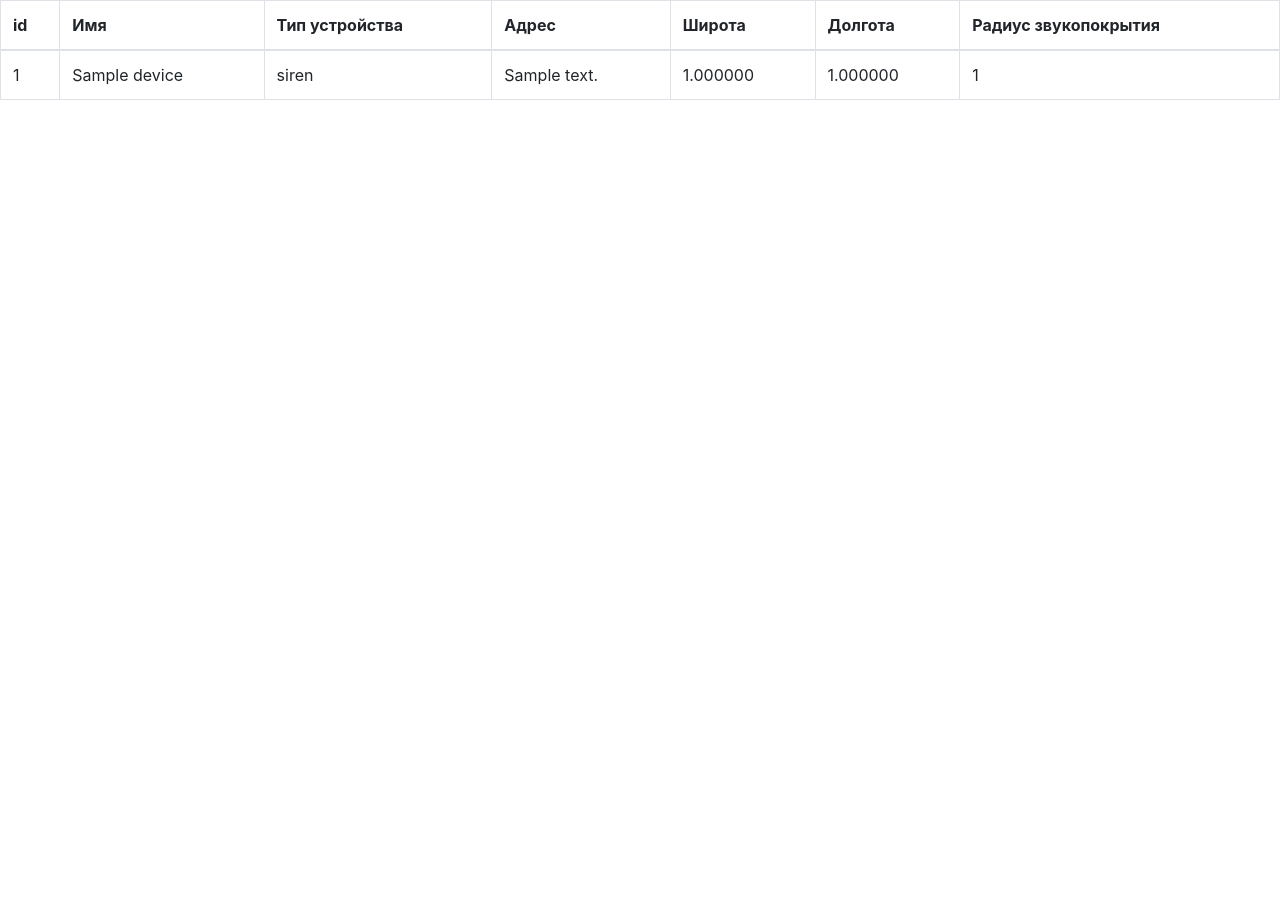
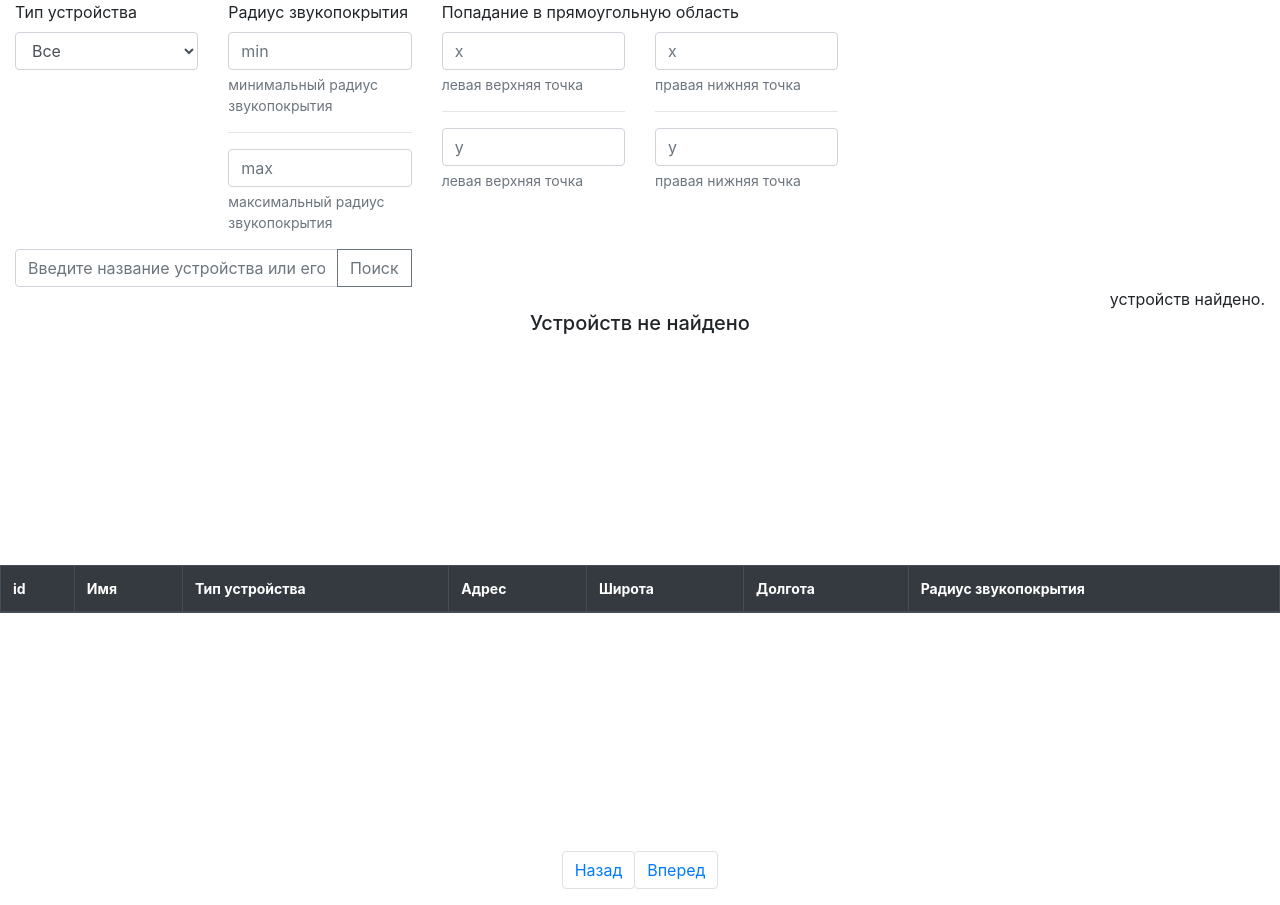
Before and after one commit to YaroLuck/InfoDevTestProject, a Django app: page /generate/ in a window 1280 px wide. Before the commit the page ends 100 px from the top, so only its background shows below. Run offline with Django 3.2, Linux system fonts and the light colour scheme; tables that the repository leaves empty hold one stand-in row (values such as "Sample post"); lists and menus that the app fills with data are empty; some libraries are stand-ins or nearby versions.

Commit message:
(fix) подправил js скрипт, ввел django-фильтры. Работают типы устройств, мин и макс радиус, пагинация.

```diff
--- a/alarm_device/templates/alarm_device/home.html
+++ b/alarm_device/templates/alarm_device/home.html
@@ -1,51 +1,114 @@
 {% extends "alarm_device/base.html" %}
 {% load static %}
+{% block style %}
+    <style type="text/css">
+    .properties_table{
+    min-height: 540px;
+    font-size: 14px;
+    }
+    </style>
+{% endblock %}
 {% block content %}
-<table class="table table-bordered">
-  <thead>
+    <section class="site_filter">
+        <div class="container-fluid">
+            <div class="row justify-content-left">
+                <div class="col-sm-2 col-2">
+                    <div class="form-group justify-content-center">
+                        <label for="device_types">Тип устройства</label>
+                        <select class="form-control" id="device_types">
+                            <option value="all">Все</option>
+                            <option value="siren">Сирена</option>
+                            <option value="speaker">Громкоговоритель</option>
+                        </select>
+                    </div>
+                </div>
+                <div class="col-sm-2 col-2">
+                    <div class="form-group">
+                        <label>Радиус звукопокрытия</label>
+                        <input type="number" class="form-control" id="min_radius" placeholder="min" data-toggle="tooltip" data-placement="top" title="Минимальный радиус">
+                        <small class="form-text text-muted">минимальный радиус звукопокрытия</small>
+                        <hr>
+                        <input type="number" class="form-control" id="max_radius" placeholder="max" data-toggle="tooltip" data-placement="top" title="Максимальный радиус">
+                        <small class="form-text text-muted">максимальный радиус звукопокрытия</small>
+                    </div>
+                </div>
+                <div class="col-sm-4 col-2">
+                    <div class="form-group">
+                        <label>Попадание в прямоугольную область</label>
+                        <div class="row">
+                            <div class="col-xs-8 col-sm-6">
+                                <input type="number" class="form-control" step="0.000001" max="999" id="upper_left_x" placeholder="x">
+                                <small class="form-text text-muted">левая верхняя точка</small>
+                                <hr>
+                                <input type="number" class="form-control" step="0.000001" max="999" id="upper_left_y" placeholder="y">
+                                <small class="form-text text-muted">левая верхняя точка</small>
+                            </div>
+                            <div class="col-xs-4 col-sm-6">
+                                <input type="number" class="form-control" step="0.000001" max="999" id="bottom_right_x" placeholder="x">
+                                <small class="form-text text-muted">правая нижняя точка</small>
+                                <hr>
+                                <input type="number" class="form-control" step="0.000001" max="999" id="bottom_right_y" placeholder="y">
+                                <small class="form-text text-muted">правая нижняя точка</small>
+                            </div>
+                        </div>
+                    </div>
+                </div>
+            </div>
+            <div class="row justify-content-left">
+                <div class="col-sm-4 col-2">
+                    <div class="input-group">
+                        <input type="text" id="search_name_address" class="form-control" placeholder="Введите название устройства или его адрес">
+                        <div class="input-group-append">
+                            <button class="btn btn-outline-secondary" type="button" id="search_button">Поиск</button>
+                            <i class="fa fa-search"></i>
+                            </button>
+                        </div>
+                    </div>
+                </div>
+            </div>
+        </div>
+    </section>
+    <section>
+        <div class="container-fluid">
+            <div id = "result-count" class="text-right">
+                <span class='font-weight-bold'></span> устройств найдено.
+            </div>
+            <div class="row properties_table justify-content-center">
+                <div id = "no_results">
+                    <h5>Устройств не найдено</h5>
+                </div>
+                <table class="table table-striped table-bordered" id="devices_table" data-toggle="table" url = "{% url 'api' %}">
+                    <thead class="thead-dark">
                         <tr>
-      <th>id</th>
-      <th>Имя</th>
-      <th>Тип устройства</th>
-      <th>Адрес</th>
-      <th>Широта</th>
-      <th>Долгота</th>
-      <th>Радиус звукопокрытия</th>
+                            <th data-field="id">id</th>
+                            <th data-field="name">Имя</th>
+                            <th data-field="device_type">Тип устройства</th>
+                            <th data-field="address">Адрес</th>
+                            <th data-field="latitude">Широта</th>
+                            <th data-field="longtitude">Долгота</th>
+                            <th data-field="cover_radius">Радиус звукопокрытия</th>
                         </tr>
                     </thead>
-  <tbody>
-    {% for device in devices %}
-      <tr>
-        <td>{{ device.id }}</td>
-        <td>{{ device.name }}</td>
-        <td>{{ device.device_type }}</td>
-        <td>{{ device.address }}</td>
-        <td>{{ device.latitude }}</td>
-        <td>{{ device.longtitude }}</td>
-        <td>{{ device.cover_radius }}</td>
-      </tr>
-    {% endfor %}
+                    <tbody id="devices_table_body">
                     </tbody>
                 </table>
-{% if is_paginated %}
+            </div>
+            <div class="row justify-content-center">
+                <nav aria-label="navigation">
                     <ul class="pagination">
-    {% if page_obj.has_previous %}
-      <li><a href="?page={{ page_obj.previous_page_number }}">&laquo;</a></li>
-    {% else %}
-      <li class="disabled"><span>&laquo;</span></li>
-    {% endif %}
-    {% for i in paginator.page_range %}
-      {% if page_obj.number == i %}
-        <li class="active"><span>{{ i }} <span class="sr-only">(current)</span></span></li>
-      {% else %}
-        <li><a href="?page={{ i }}">{{ i }}</a></li>
-      {% endif %}
-    {% endfor %}
-    {% if page_obj.has_next %}
-      <li><a href="?page={{ page_obj.next_page_number }}">&raquo;</a></li>
-    {% else %}
-      <li class="disabled"><span>&raquo;</span></li>
-    {% endif %}
+                        <li class="page-item">
+                            <button class="btn btn-primary page-link" id="previous">Назад</button>
+                        </li>
+                        <li class="page-item pull-right">
+                            <button class="btn btn-primary page-link" id="next">Вперед</button>
+                        </li>
                     </ul>
-{% endif %}
+                </nav>
+            </div>
+        </div>
+    </section>
 {% endblock %}
+{% block script %}
+    <script src="{% static 'alarm_device/js/main.js' %}" type="text/javascript">
+    </script>
+{% endblock %}
--- a/alarm_device/urls.py
+++ b/alarm_device/urls.py
@@ -7,7 +7,9 @@
 urlpatterns = [
     path('', DeviceListView.as_view()),
     path('device_listing/', DeviceListing.as_view(), name='listing'),
+
     path("ajax/types/", get_device_types, name='get_device_types'),
+
     path('generate/', GenerateView.as_view()),
     path('api', DeviceApiView.as_view(), name='api')
 ]
--- a/alarm_device/views.py
+++ b/alarm_device/views.py
@@ -88,8 +88,8 @@
 class DeviceApiView(ListAPIView):
     queryset = Device.objects.all()
     serializer_class = DeviceSerializer
-    paginate_by = 3
-    # pagination_class = DevicePagination
+    # paginate_by = 3
+    pagination_class = StandardResultsSetPagination
     filter_backends = [DjangoFilterBackend, SearchFilter]
     filterset_class = DeviceFilter
     search_fields = ['name', 'address']
```
Lines whose indentation alone changed are shown as unchanged.
